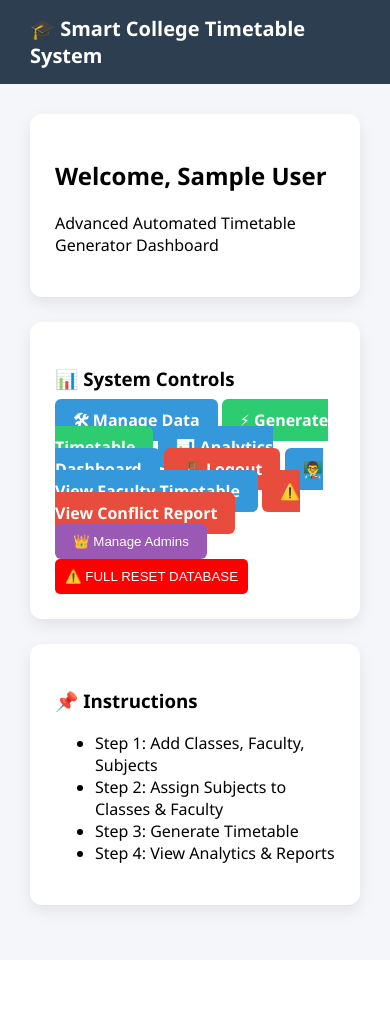
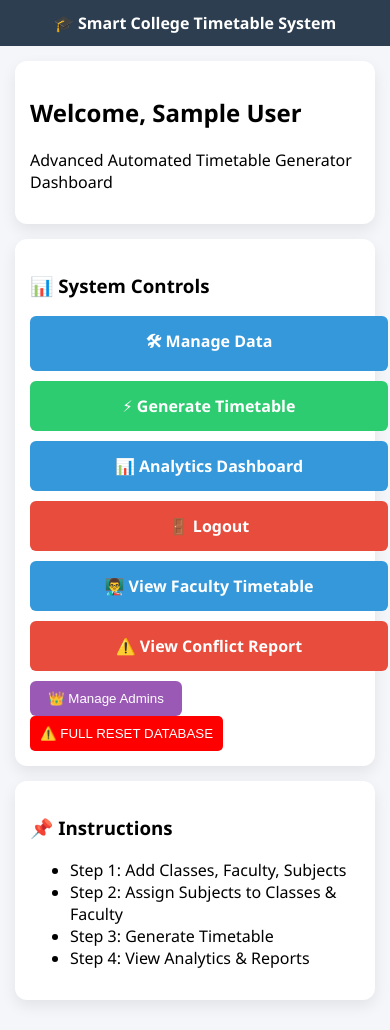
Before and after one commit to indramadesh/Timetable_Aplus, a Flask app: page /dashboard in a window 390 px wide. Before the commit the page ends 921 px from the top, so only its background shows below. Run offline with Flask 3, Linux system fonts and the light colour scheme; the visitor is signed in with stand-in values (Sample User, id 1); some libraries are stand-ins or nearby versions.

Commit message:
fix screen alingment

```diff
--- a/static/style.css
+++ b/static/style.css
@@ -86,3 +86,54 @@ input {
     border-radius: 5px;
     border: 1px solid #ccc;
 }
+/* ================= MOBILE RESPONSIVE FIX ================= */
+@media (max-width: 768px) {
+
+    /* Reduce container padding for small screens */
+    .container {
+        padding: 15px;
+    }
+
+    /* Make cards fit mobile width */
+    .card {
+        padding: 15px;
+        margin-bottom: 15px;
+    }
+
+    /* STACK buttons instead of squishing in one row */
+    .btn {
+        display: block;
+        width: 100%;
+        margin-bottom: 10px;
+        font-size: 16px;
+        padding: 14px;
+        text-align: center;
+    }
+
+    /* Fix tables breaking layout on mobile */
+    table {
+        display: block;
+        overflow-x: auto;
+        white-space: nowrap;
+        font-size: 12px;
+    }
+
+    th, td {
+        padding: 8px;
+        font-size: 12px;
+    }
+
+    /* Navbar scaling */
+    .navbar {
+        font-size: 16px;
+        padding: 12px 15px;
+        text-align: center;
+    }
+
+    /* Inputs full width for touch usability */
+    input {
+        width: 100%;
+        margin-bottom: 10px;
+        font-size: 14px;
+    }
+}
--- a/templates/dashboard.html
+++ b/templates/dashboard.html
@@ -1,6 +1,8 @@
 <!DOCTYPE html>
 <html>
 <head>
+    <meta charset="UTF-8">
+    <meta name="viewport" content="width=device-width, initial-scale=1.0">
     <title>Smart Timetable Dashboard</title>
     <link rel="stylesheet" href="{{ url_for('static', filename='style.css') }}">
 </head>
--- a/templates/login.html
+++ b/templates/login.html
@@ -1,6 +1,8 @@
 <!DOCTYPE html>
 <html>
 <head>
+    <meta charset="UTF-8">
+    <meta name="viewport" content="width=device-width, initial-scale=1.0">
     <title>Login - Smart Timetable System</title>
     <style>
         body {
--- a/templates/manage_data.html
+++ b/templates/manage_data.html
@@ -1,6 +1,8 @@
 <!DOCTYPE html>
 <html>
 <head>
+    <meta charset="UTF-8">
+    <meta name="viewport" content="width=device-width, initial-scale=1.0">
     <title>Manage Data - Smart Timetable</title>
     <style>
         body {
--- a/templates/view_timetable.html
+++ b/templates/view_timetable.html
@@ -2,6 +2,7 @@
 <html lang="en">
 <head>
     <meta charset="UTF-8">
+    <meta name="viewport" content="width=device-width, initial-scale=1.0">
     <title>Generated Timetable</title>
     <style>
         body {
```
